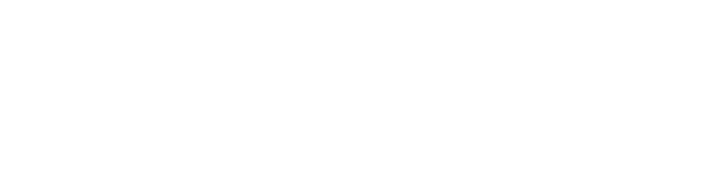
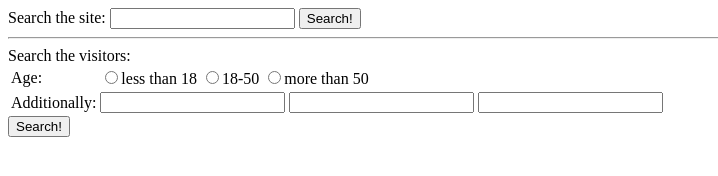
Before and after one commit to fatemeh-mehraban/hw-9-maktab90, a plain HTML site: page q1/index.html in a window 1280 px wide. Shown: the whole page, without its empty margins (0-718 px from the left). Drawn offline with Linux system fonts and the light colour scheme.

Commit message:
solve the question 1

```diff
--- a/q1/app.js
+++ b/q1/app.js
@@ -1 +1,7 @@
-let x =10
+let ageTable = document.getElementById("age-table")
+let Alllabel = document.querySelectorAll("table>tbody>tr>td>label")
+let firsttd = document.querySelector("td")
+let foemname = document.getElementsByName("search")[0]
+let firstinput = document.querySelectorAll("form>input:first-of-type")
+let lasttinput= document.querySelectorAll('form>input:last-of-type')
+console.log(foemname);
--- a/q1/index.html
+++ b/q1/index.html
@@ -7,7 +7,41 @@
     <title>Document</title>
 </head>
 <body>
-
+    <form name="search">
+        <label>Search the site:
+        <input type="text" name="search">
+        </label>
+        <input type="submit" value="Search!">
+        </form>
+        <hr/>
+        <form name="search-person">
+         Search the visitors:
+        <table id="age-table">
+        <tbody><tr>
+        <td>Age:</td>
+        <td id="age-list">
+        <label>
+        <input type="radio" name="age" value="young">less than
+        18</label>
+        <label>
+        <input type="radio" name="age" value="mature">18-50</label>
+        <label>
+        <input type="radio" name="age" value="senior">more than
+        50</label>
+        </td>
+        </tr>
+        <tr>
+        <td>Additionally:</td>
+        <td>
+        <input type="text" name="info[0]">
+        <input type="text" name="info[1]">
+        <input type="text" name="info[2]">
+        </td>
+        </tr>
+    </tbody>
+    </table>
+    <input type="submit" value="Search!">
+    </form>
 </body>
 <script src="app.js"></script>
 </html>
```
